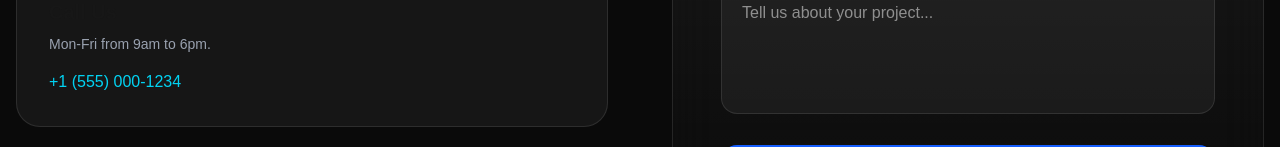
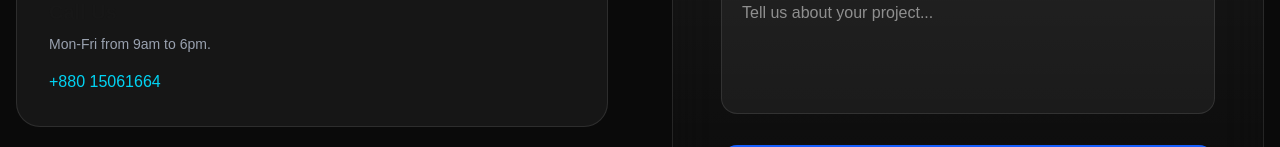
Before and after one commit to mr-mizanur/OXIOMSEO, a Next.js app: page /contact in a window 1280 px wide. Shown: the part 805-952 px from the top of the page. Built offline with nearby package versions, Linux system fonts and the light colour scheme.

Commit message:
add number

```diff
--- a/src/app/contact/page.js
+++ b/src/app/contact/page.js
@@ -98,7 +98,7 @@ export default function ContactPage() {
               </div>
               <h3 className="text-xl font-bold mb-2">Call Us</h3>
               <p className="text-gray-400 text-sm mb-4">Mon-Fri from 9am to 6pm.</p>
-              <p className="text-cyan-400 font-medium">+1 (555) 000-1234</p>
+              <p className="text-cyan-400 font-medium">+880 15061664</p>
             </div>
 
             <div className="p-8 rounded-3xl bg-white/5 border border-white/10 hover:border-blue-500/30 transition-all group">
```
